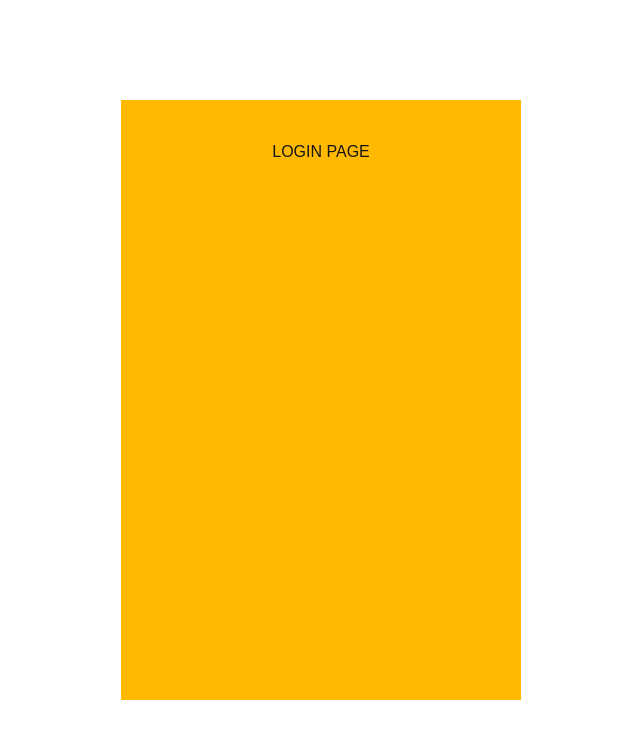
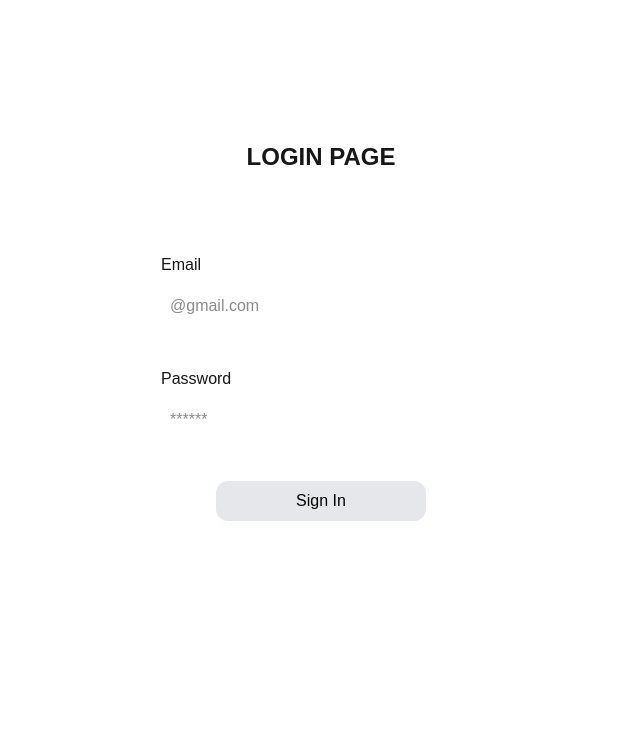
Before and after one commit to Yoshinovia/pra-pkl, a Next.js app in the folder frontend/: page / in a window 1280 px wide. Shown: the top 738 px of the page, without its empty margins (319-959 px from the left). Built offline with nearby package versions, Linux system fonts and the light colour scheme.

Commit message:
Add background gradient and add UI for Login Page in page.tsx

```diff
--- a/frontend/app/page.tsx
+++ b/frontend/app/page.tsx
@@ -1,8 +1,21 @@
 export default function Home() {
   return (
     <main className="h-screen flex items-center justify-center">
-      <section className="w-100 h-150 bg-amber-400 flex justify-center py-10 px-20">
-        <h1 className="">LOGIN PAGE</h1>
+      <section className="w-100 h-150 bg-white/10 backdrop-blur-2xl border border-white/20 py-10 px-2 rounded-2xl">
+        <div className="flex items-center justify-center">
+          <h1 className="text-2xl font-semibold">LOGIN PAGE</h1>
+        </div>
+        <form action="" className="flex flex-col items-center mt-20 gap-10 h-full w-full">
+          <div className="flex flex-col gap-2">
+            <label htmlFor="">Email</label>
+            <input type="email" placeholder="@gmail.com" className="bg-transparent border border-white py-2 w-80 px-2 rounded-xl" />
+          </div>
+          <div className="flex flex-col gap-2">
+            <label htmlFor="">Password</label>
+            <input type="password" placeholder="******" className="bg-transparent border border-white py-2 w-80 px-2 rounded-xl" />
+          </div>
+          <button type="submit" className="bg-gray-200 px-20 py-2 rounded-xl text-black">Sign In</button>
+        </form>
       </section>
     </main>
   );
```
